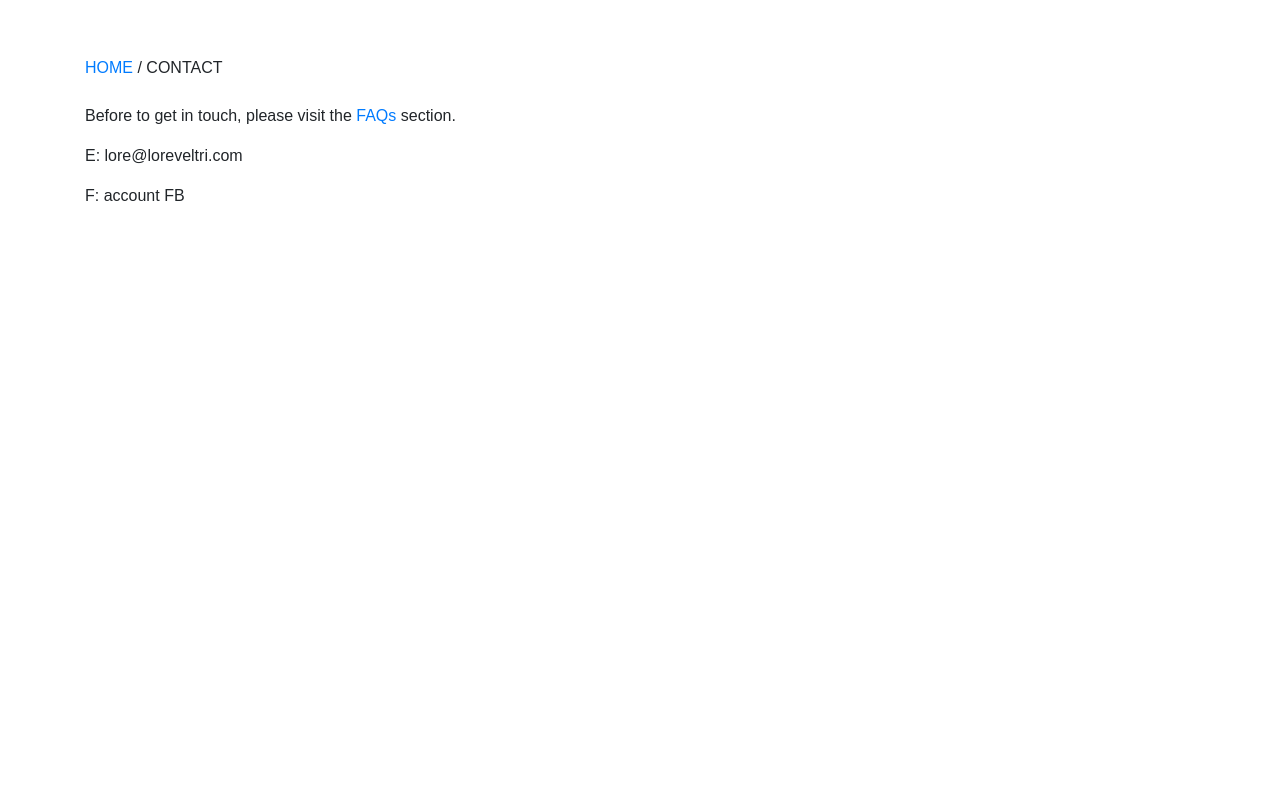
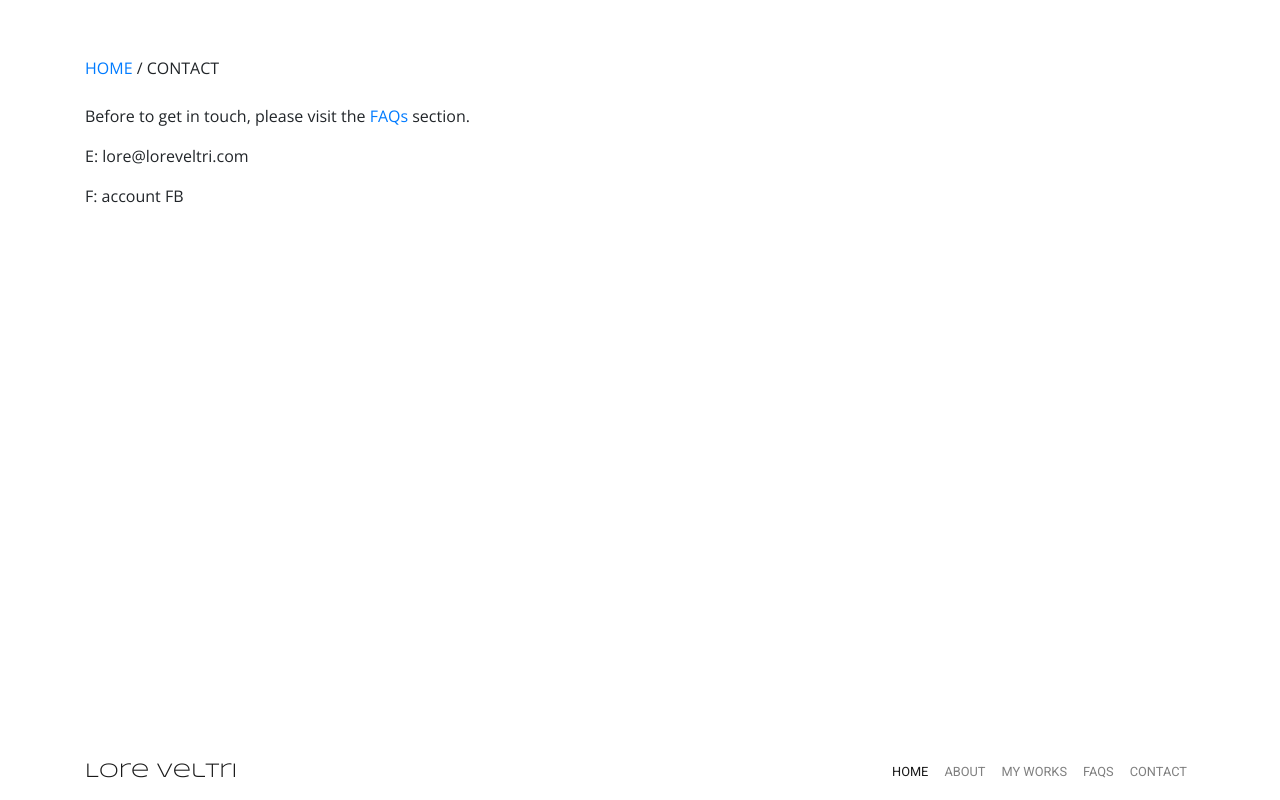
Before and after one commit to mlveltri/loreveltri.github.io, a website: page contact.html in a window 1280 px wide. Drawn offline with nearby package versions, Linux system fonts and the light colour scheme.

Commit message:
New Fonts Open Sans

```diff
--- a/contact.html
+++ b/contact.html
@@ -8,6 +8,8 @@
     <meta name="description" content="">
     <meta name="author" content="">
 
+
+
     <title>Bare - Start Bootstrap Template</title>
 
     <!-- Bootstrap core CSS -->
@@ -15,8 +17,7 @@
 
     <!-- Custom Fonts -->
     <link href="vendor/font-awesome/css/font-awesome.min.css" rel="stylesheet" type="text/css">
-    <link href='https://fonts.googleapis.com/css?family=Open+Sans:300italic,400italic,600italic,700italic,800italic,400,300,600,700,800' rel='stylesheet' type='text/css'>
-    <link href='https://fonts.googleapis.com/css?family=Merriweather:400,300,300italic,400italic,700,700italic,900,900italic' rel='stylesheet' type='text/css'>
+    <link href="https://fonts.googleapis.com/css?family=Syncopate|Lato|Open+Sans|Roboto" rel="stylesheet">
 
     <!-- Custom styles for this template -->
     <style>
@@ -75,6 +76,37 @@
       </div>
     </div>
 
+        <!-- Navigation -->
+    <nav class="navbar navbar-expand-lg navbar-light bg-dark fixed-bottom">
+      <div class="container">
+        <a class="navbar-brand" href="http://www.loreveltri.com">Lore Veltri</a>
+        <button class="navbar-toggler" type="button" data-toggle="collapse" data-target="#navbarResponsive" aria-controls="navbarResponsive" aria-expanded="false" aria-label="Toggle navigation">
+          <span class="navbar-toggler-icon"></span>
+        </button>
+        <div class="collapse navbar-collapse" id="navbarResponsive">
+          <ul class="navbar-nav ml-auto">
+            <li class="nav-item active">
+              <a class="nav-link" href="#">HOME
+                <span class="sr-only">(current)</span>
+              </a>
+            </li>
+            <li class="nav-item">
+              <a class="nav-link" href="about.html">ABOUT</a>
+            </li>
+            <li class="nav-item">
+              <a class="nav-link" href="https://m.facebook.com/pg/loveltri/shop/?ref=page_internal&mt_nav=1">MY WORKS</a>
+            </li>
+            <li class="nav-item">
+              <a class="nav-link" href="faqs.html">FAQS</a>
+            </li>
+            <li class="nav-item">
+              <a class="nav-link" href="contact.html">CONTACT</a>
+            </li>
+          </ul>
+        </div>
+      </div>
+    </nav>
+
     <!-- Bootstrap core JavaScript -->
     <script src="vendor/jquery/jquery.min.js"></script>
     <script src="vendor/popper/popper.min.js"></script>
```
Also changed, not shown: about.html (+36 -2 lines), faqs.html (+34 -0 lines), vendor/bootstrap/css/bootstrap.min.css.
